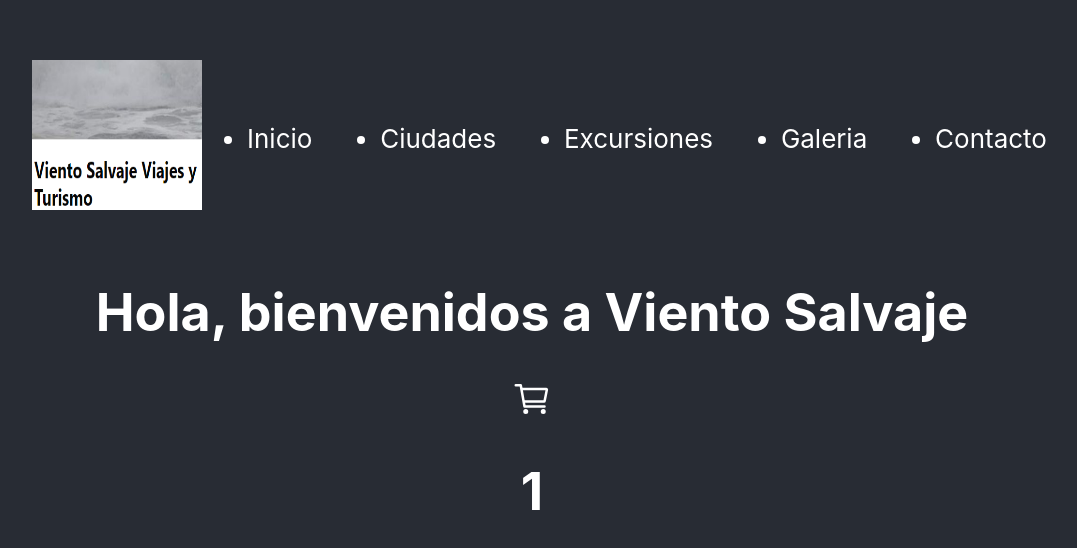
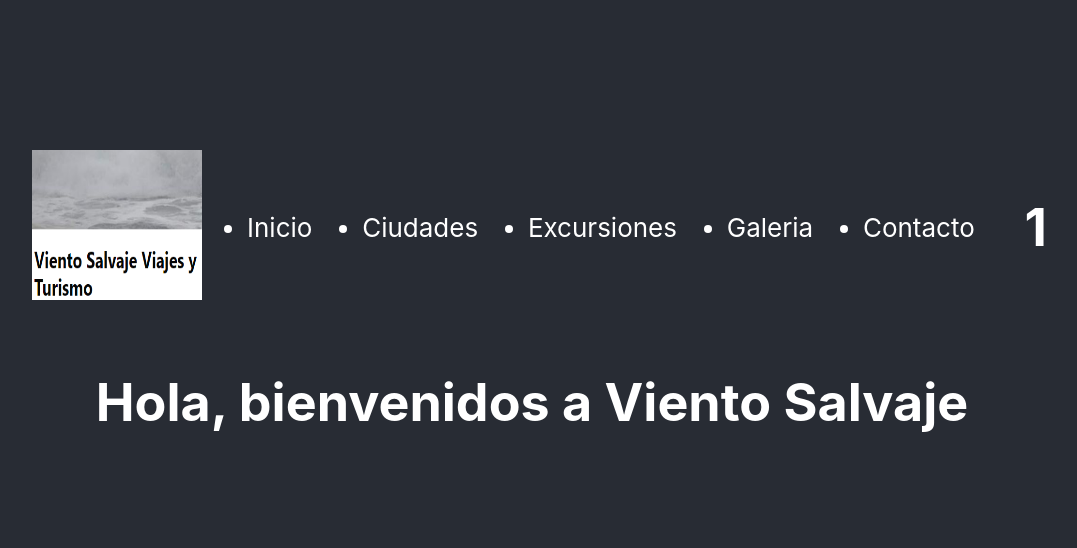
Before and after one commit to Fedeveloper79/cursoreactjs, a React (Create React App) app: page / in a window 1280 px wide. Shown: the part 106-654 px from the top of the page, without its empty margins (108-1185 px from the left). Built offline with nearby package versions, Linux system fonts and the light colour scheme.

Commit message:
se hacen cambios en el navbar

```diff
--- a/src/App.js
+++ b/src/App.js
@@ -12,7 +12,7 @@ function App() {
 
       <NavBar />
       <ItemListConteiner />
-      <CartWidget />
+
 
 
 
--- a/src/componentes/CartWidget.js
+++ b/src/componentes/CartWidget.js
@@ -1,9 +1,10 @@
 import React from 'react'
 import '../App.css'
+import '../componentes/card.css'
 
 const CartWidget = () => {
   return (
-    <div>
+    <div className='card'>
         <ion-icon name="cart-outline"></ion-icon>
         <div> <h1> 1 </h1></div>
     </div>
--- a/src/componentes/NavBar.js
+++ b/src/componentes/NavBar.js
@@ -1,6 +1,7 @@
 import './StyleNavBar.css'
 import React from 'react'
 import logo from '../assets/Logo.PNG'
+import CartWidget from '../componentes/CartWidget';
 
 
 const NavBar = () => {
@@ -9,13 +10,16 @@ const NavBar = () => {
       <div className='barra'>
         <span><img src={logo}></img></span>
         <ul className='NavBar'>
+
           <li>Inicio</li>
           <li>Ciudades</li>
           <li>Excursiones</li>
           <li>Galeria</li>
           <li>Contacto</li>
+          <CartWidget/>
         </ul>
       </div>
+
     </div>
   )
 }
--- /dev/null
+++ b/src/componentes/card.css
@@ -0,0 +1,4 @@
+.card{
+    display: flex;
+    align-items: center;
+}
```
